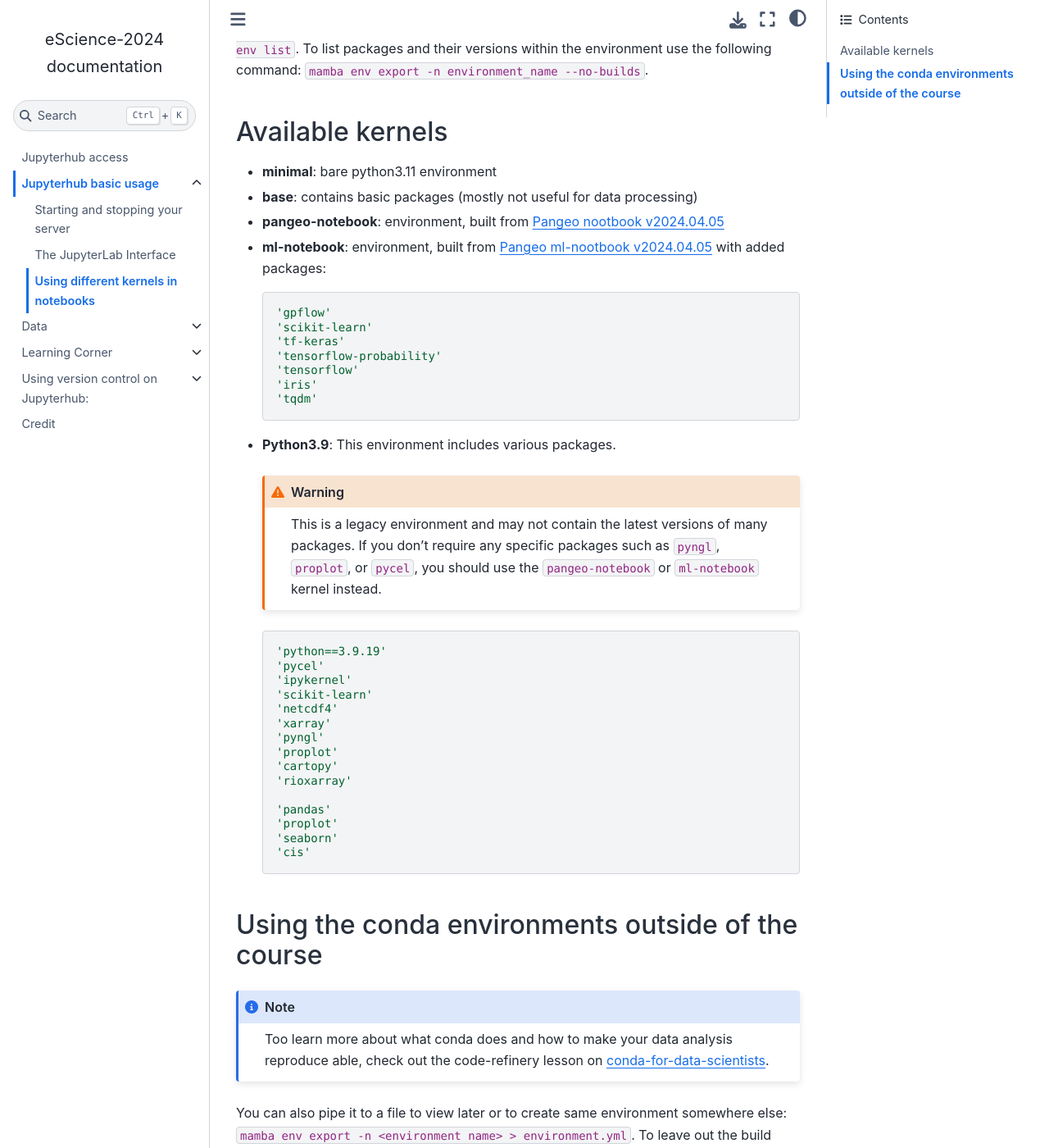
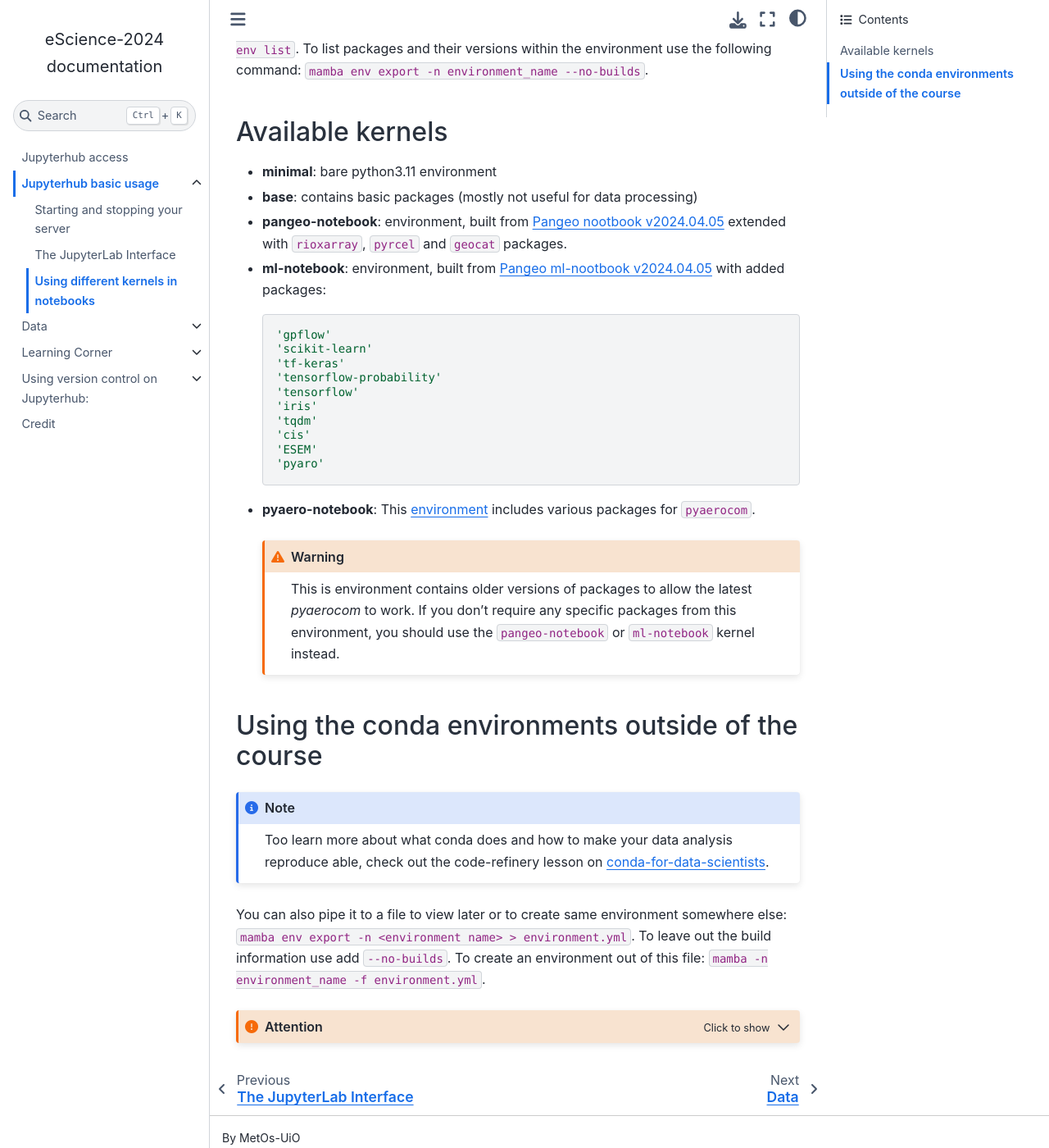
Before and after one commit to MetOs-UiO/eScience2024, a Sphinx documentation site: the page built from docs/basics/kernels.rst, in a window 1280 px wide and 1400 px high, scrolled down 411 px. Shown: the whole window at 82% size. Built offline with Sphinx 7.4.7 and the Sphinx Book theme 1.1.4, drawn with Linux system fonts in a browser that asks for light colours.

Commit message:
rename and and update pyaero

```diff
--- a/docs/basics/kernels.rst
+++ b/docs/basics/kernels.rst
@@ -15,7 +15,7 @@ Available kernels
 
 - **minimal**: bare python3.11 environment
 - **base**: contains basic packages (mostly not useful for data processing)
-- **pangeo-notebook**: environment, built from `Pangeo nootbook v2024.04.05 <https://github.com/pangeo-data/pangeo-docker-images/tree/2024.04.05/pangeo-notebook>`_
+- **pangeo-notebook**: environment, built from `Pangeo nootbook v2024.04.05 <https://github.com/pangeo-data/pangeo-docker-images/tree/2024.04.05/pangeo-notebook>`_ extended with ``rioxarray``, ``pyrcel`` and ``geocat`` packages.
 - **ml-notebook**: environment, built from `Pangeo ml-nootbook v2024.04.05 <https://github.com/pangeo-data/pangeo-docker-images/tree/2024.04.05/ml-notebook>`_ with added packages:
 
   .. code-block::
@@ -27,17 +27,20 @@ Available kernels
     'tensorflow'
     'iris'
     'tqdm'
+    'cis'
+    'ESEM'
+    'pyaro'
 
-- **Python3.9**: This environment includes various packages.
+- **pyaero-notebook**: This `environment <https://raw.githubusercontent.com/metno/pyaerocom/v0.17.1/pyaerocom_env.yml>`_  includes various packages for ``pyaerocom``.
 
   .. warning::
 
-    This is a legacy environment and may not contain the latest versions of many packages. If you don't require any specific packages such as ``pyngl``, ``proplot``, or ``pycel``,
+    This is environment contains older versions of packages to allow the latest `pyaerocom` to work. If you don't require any specific packages from this environment,
     you should use the ``pangeo-notebook`` or ``ml-notebook`` kernel instead.
 
+..
   .. code-block::
-
-    'python==3.9.19'
+..
     'pycel'
     'ipykernel'
     'scikit-learn'
```
Also changed, not shown: other parts of docs/basics/kernels.rst (+1 -1 lines).
